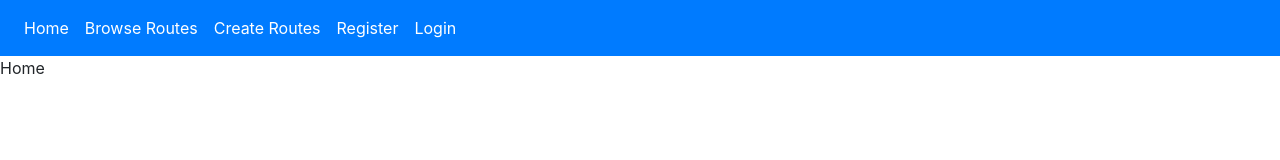
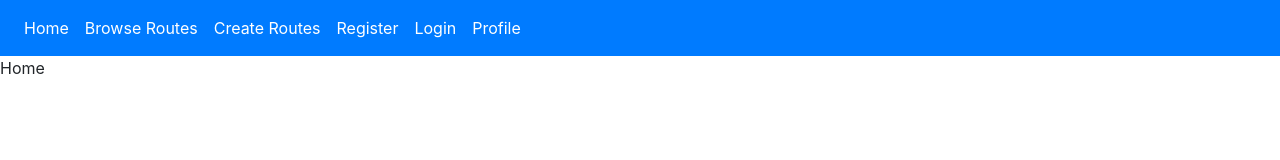
Before and after one commit to dongra02/sei-project-3, a React (Create React App) app in the folder frontend/: page / in a window 1280 px wide. Shown: the top 160 px of the page. Built offline with nearby package versions, Linux system fonts and the light colour scheme.

Commit message:
updated navbar

```diff
--- a/frontend/src/components/common/Navbar.js
+++ b/frontend/src/components/common/Navbar.js
@@ -10,6 +10,7 @@ const Navbar = () => {
           <Link to="" className="nav-item nav-link active">Create Routes</Link>
           <Link to="/register" className="nav-item nav-link active">Register</Link>
           <Link to="/login" className="nav-item nav-link active">Login</Link>
+          <Link to="/profile" className="nav-item nav-link active">Profile</Link>
         </div>
     </nav>
   )
```
